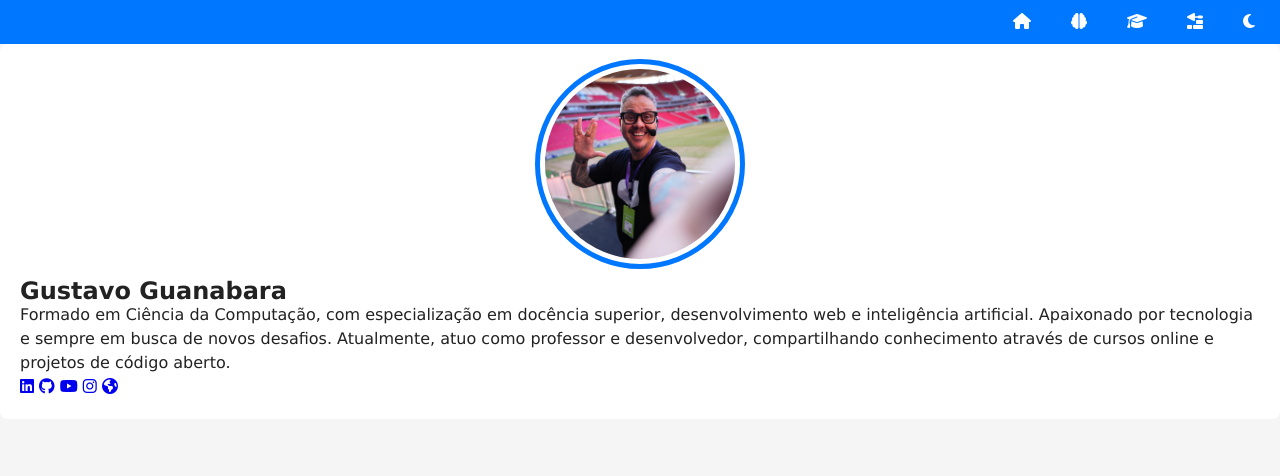
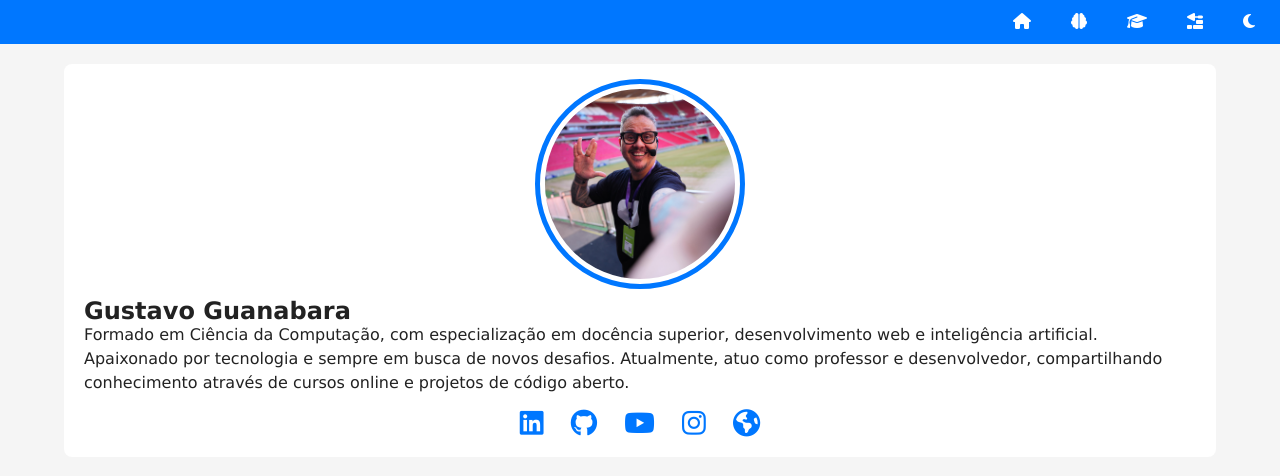
Before and after one commit to GabHSilva/projeto-portfolio, a plain HTML site: page index.html in a window 1280 px wide. Drawn offline with Linux system fonts and the light colour scheme.

Commit message:
grid da primeira section

```diff
--- a/estilos/style.css
+++ b/estilos/style.css
@@ -52,13 +52,17 @@ nav#menu > ul {
 }
 
 main {
-
+    display: grid;
+    grid-template-columns: auto 90vw auto;
+    gap: 20px;
+    margin-top: 20px;
 }
 
 section#ficha {
     background-color: var(--fundo-card);
     padding: 20px;
     border-radius: 8px;
+    grid-column: 2;
 }
 
 section#ficha img.foto {
@@ -73,3 +77,21 @@ section#ficha img.foto {
     margin: auto;
     margin-bottom: 15px;
 }
+
+#social {
+    display: flex;
+    justify-content: center;
+    align-items: center;
+    font-size: 1.7em;
+    gap: 1em;
+    margin-top: 15px;
+}
+
+#social a {
+    color: var(--destaque);
+    transition: color 0.3s;
+}
+
+#social a:hover {
+    color: var(--destaque-inverso);
+}
```
